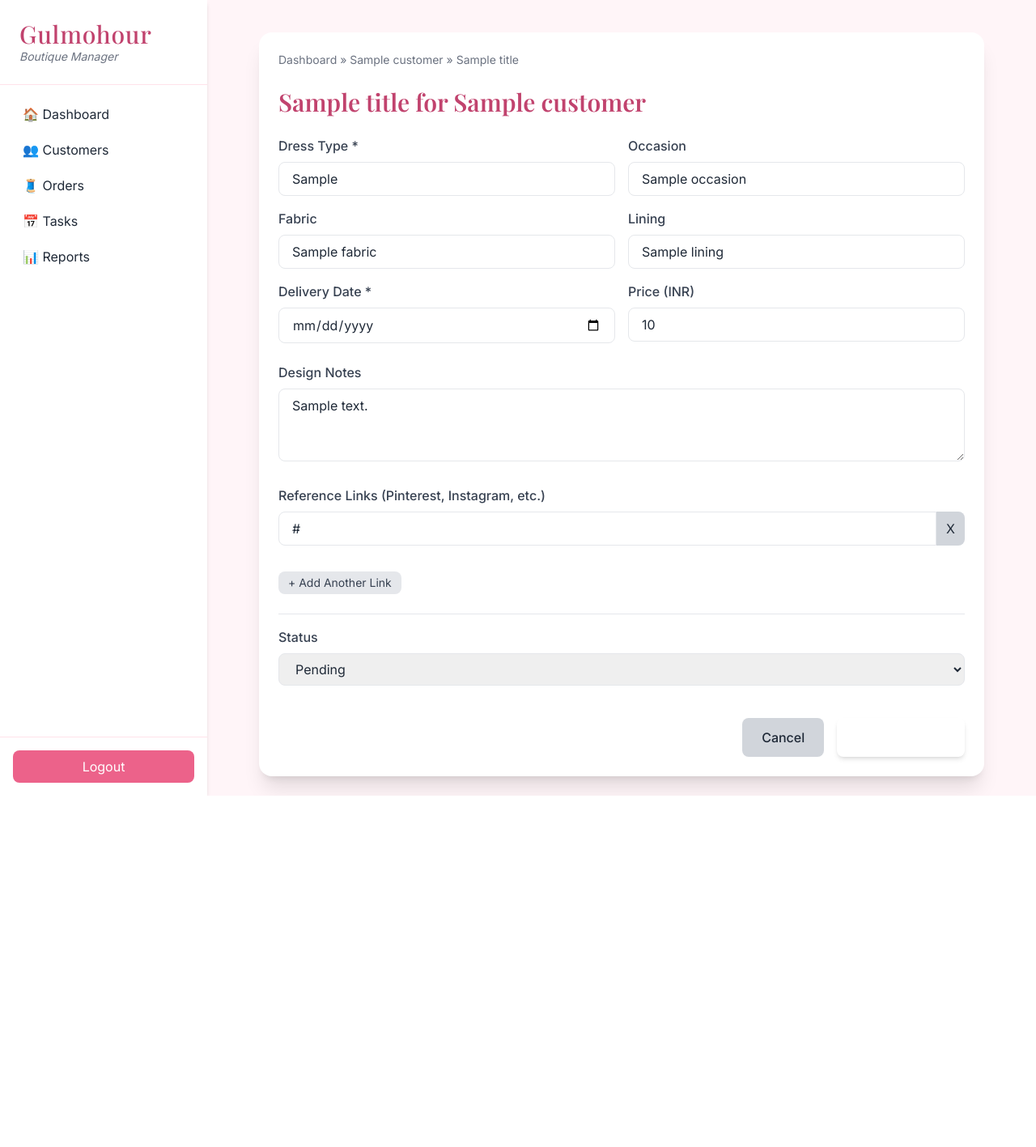
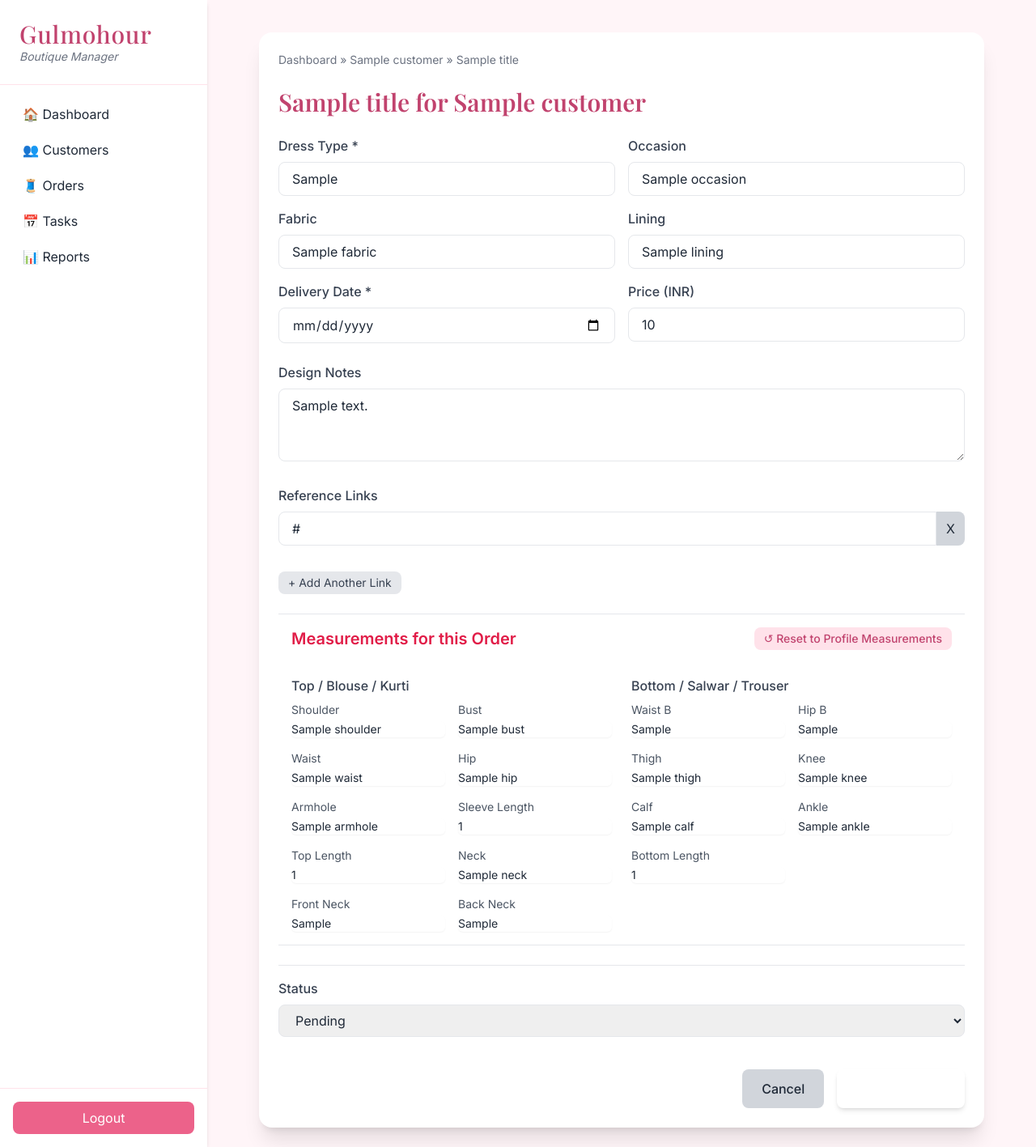
Before and after one commit to sarika0607/GulmohurFashion, a Flask app: template gulmohour_boutique_app/templates/order_form.html in a window 1280 px wide. Shown: the whole page at 81% size. Before the commit the page ends 983 px from the top, so only its background shows below. Run offline with Flask 3, Linux system fonts and the light colour scheme; the template is opened without the code that fills it: most values are stand-ins (such as "Sample title", 1, 10 or a date in 2020); some libraries are stand-ins or nearby versions.

Commit message:
Changes - working order

```diff
--- a/gulmohour_boutique_app/app.py
+++ b/gulmohour_boutique_app/app.py
@@ -112,6 +112,20 @@
         return order_data
     return None
 
+
+@app.route('/view_order/<order_id>')
+def view_order(order_id):
+    """Display all order details including saved measurements."""
+    order_ref = db.collection('orders').document(order_id)
+    doc = order_ref.get()
+    if not doc.exists:
+        flash("Order not found", "error")
+        return redirect(url_for('all_orders'))
+
+    order = doc.to_dict()
+    order['id'] = doc.id
+    return render_template('view_order.html', order=order)
+
 def fetch_all_orders(customer_id=None):
     """Fetches all orders, optionally filtered by customer_id."""
     orders_ref = get_collection_ref('orders')
@@ -160,45 +174,103 @@
     ]
     return tasks
 
+from flask import request, flash, redirect, url_for, render_template
+from datetime import datetime, timedelta
+import json
+
+# Assume `db` is your Firestore client and helper functions exist:
+# get_customer_by_id(customer_id)
+# parse_measurements(form)
+
+# -----------------------------
+# PROCESS ORDER FORM
+# -----------------------------
+
+def clean_for_firestore(obj):
+    """Recursively clean data for Firestore compatibility."""
+    if isinstance(obj, dict):
+        return {k: clean_for_firestore(v) for k, v in obj.items()}
+    elif isinstance(obj, (list, tuple)):
+        clean_list = []
+        for v in obj:
+            if isinstance(v, (str, int, float, bool)) or v is None:
+                clean_list.append(v)
+            elif isinstance(v, dict):
+                clean_list.append(json.dumps(v, default=str))
+            else:
+                clean_list.append(str(v))
+        return clean_list
+    elif isinstance(obj, (str, int, float, bool)) or obj is None:
+        return obj
+    else:
+        return str(obj)
+# -----------------------------
+# PROCESS ORDER FORM
+# -----------------------------
+def process_order_form(order_id=None, customer_id=None, customer_name=''):
+    """Create or update an order. Returns the full order dict including 'id'."""
+    form = dict(request.form)
+    measurements = parse_measurements(form)
+
+    # Fetch customer name to include in order
+    customer = get_customer_by_id(customer_id) if customer_id else None
+    customer_name = customer.get('name') if customer else form.get('customer_name', '')
+
+    data = {
+        'customer_id': customer_id or form.get('customer_id'),
+        'customer_name': customer_name,
+        'dress_type': form.get('dress_type'),
+        'occasion': form.get('occasion'),
+        'fabric': form.get('fabric'),
+        'lining': form.get('lining'),
+        'delivery_date': form.get('delivery_date'),
+        'price': float(form.get('price') or 0),
+        'notes': form.get('notes'),
+        'status': form.get('status', 'Pending'),
+        'reference_links': [l for l in request.form.getlist('reference_link') if l.strip()],
+        'measurements': measurements,
+        'updated_at': firestore.SERVER_TIMESTAMP,
+    }
+
+    data = clean_for_firestore(data)
+    orders_ref = db.collection('orders')
+
+    if not order_id:
+        # Create new order
+        doc_ref = orders_ref.document()
+        data['created_at'] = firestore.SERVER_TIMESTAMP
+        data['is_deleted'] = False
+        doc_ref.set(data)
+        order = data.copy()
+        order['id'] = doc_ref.id
+        flash(f"Order created successfully! ID: {doc_ref.id}", "success")
+        return order
+    else:
+        # Update existing order
+        order_doc_ref = orders_ref.document(order_id)
+        order_doc = order_doc_ref.get()
+        if not order_doc.exists:
+            flash(f"No order found with ID {order_id}", "error")
+            return None
+        order_doc_ref.update(data)
+        order = data.copy()
+        order['id'] = order_id
+        flash("Order updated successfully", "success")
+        return order
+
+
 def parse_measurements(form):
-    """Helper to extract and structure top and bottom measurements from the form data."""
+
+
+    """Extract measurement fields for top and bottom from submitted form."""
     top_fields = ['shoulder','bust','waist','hip','armhole','sleeve_length','top_length','neck','front_neck','back_neck']
     bottom_fields = ['waist_b','hip_b','thigh','knee','calf','ankle','bottom_length']
+    top = {f: form.get(f, '').strip() for f in top_fields}
+    bottom = {f: form.get(f, '').strip() for f in bottom_fields}
+    return {'top': top, 'bottom': bottom}
 
-    measurements = {
-        'top': {field: form.get(field, '').strip() for field in top_fields},
-        'bottom': {field: form.get(field, '').strip() for field in bottom_fields}
-    }
 
-    return measurements
 
-def process_order_form(form, customer_id, customer_name):
-    """Structures order data from form submissions, including measurements."""
-
-    # Process reference links (handles 'reference_link' for single or 'reference_links' for multiple)
-    reference_links = [
-        link.strip()
-        for key, link in form.items()
-        if key.startswith('reference_link') and link.strip()
-    ]
-
-    # Extract order-specific measurements
-    measurements = parse_measurements(form)
-
-    return {
-        'customer_id': customer_id,
-        'customer_name': customer_name,
-        'dress_type': form.get('dress_type', '').strip(),
-        'occasion': form.get('occasion', '').strip(),
-        'fabric': form.get('fabric', '').strip(),
-        'details': form.get('details', '').strip(), # Using 'details' as requested
-        'price': form.get('price', '').strip(),      # Including 'price'
-        'delivery_date': form.get('delivery_date', '').strip(),
-        'status': form.get('status', 'Pending').strip(),
-        'is_deleted': False,
-        'reference_links': reference_links,
-        'measurements': measurements # CRITICAL: Include the extracted measurements
-    }
 
 # --- Routes ---
 
@@ -244,8 +316,29 @@
         total_customers=total_customers
     )
 
+# --- Customer Management ---
+@app.route('/new_order/<customer_id>', methods=['GET', 'POST'])
+def new_order_for_customer(customer_id):
+    """Create a new order for a specific customer with measurements copied from profile."""
+    customer_ref = db.collection('customers').document(customer_id)
+    customer_doc = customer_ref.get()
+    if not customer_doc.exists:
+        flash("Customer not found", "error")
+        return redirect(url_for('customers'))
 
-# --- Customer Management ---
+    customer = customer_doc.to_dict()
+    customer['id'] = customer_doc.id
+
+    if request.method == 'POST':
+        return process_order_form(customer_id=customer_id)
+
+    measurements = customer.get('measurements', {})
+    order_data = {
+        'customer_id': customer_id,
+        'customer_name': customer.get('name'),
+        'measurements': measurements
+    }
+    return render_template('order_form.html', title="New Order", customer=customer, order=order_data)
 
 @app.route('/customers')
 def customers():
@@ -305,7 +398,7 @@
                 'state': form.get('state', '').strip(),
                 'pin': form.get('pin', '').strip(),
             },
-            'measurements': parse_measurements(form),
+            'measurements': parse_measurements(dict(form)),
             'created_at': firestore.SERVER_TIMESTAMP,
             'updated_at': firestore.SERVER_TIMESTAMP,
         }
@@ -398,55 +491,41 @@
     # so we can render them directly.
     return render_template('all_orders.html', orders=orders)
 
+# -----------------------------
+# NEW ORDER ROUTE
+# -----------------------------
+# ----------------------------------------------------------
+# Route: new order
+# ----------------------------------------------------------
 @app.route('/order/new/<customer_id>', methods=['GET', 'POST'])
 def new_order(customer_id):
-    """Add a new order for a specific customer."""
     customer = get_customer_by_id(customer_id)
-    orders_ref = get_collection_ref('orders')
-
-    if not customer or not orders_ref:
-        flash("Customer or Database not ready.", 'error')
+    if not customer:
+        flash("Customer not found.", "error")
         return redirect(url_for('customers'))
 
     if request.method == 'POST':
-        form = request.form
-        order_data = process_order_form(form, customer_id, customer['name'])
+        order_id = process_order_form(order_id=None, customer_id=customer_id)
+        if order_id:  # Only redirect if order creation succeeded
+            return redirect(url_for('view_customer', customer_id=customer_id))
+        else:
+            return redirect(url_for('new_order', customer_id=customer_id))
 
-        # NOTE: Removed the block that incorrectly overwrote submitted measurements
-        # with customer profile measurements. process_order_form now correctly
-        # captures the submitted measurements from the form.
-
-        order_data['created_at'] = firestore.SERVER_TIMESTAMP
-
-        try:
-            _, doc_ref = orders_ref.add(order_data)
-            flash(f"New order for {customer['name']} added successfully!", 'success')
-            return redirect(url_for('view_customer', customer_id=customer_id))
-        except Exception as e:
-            flash(f"Error adding order: {e}", 'error')
-            # Pass form data back to template on error
-            order_data['id'] = 'new'
-            # Pass title back on error
-            return render_template('order_form.html', customer=customer, order=order_data, title="Add New Order")
-
-    # GET request - FIX implemented here
-    # Set default date to today or soon
     default_date = (datetime.now() + timedelta(weeks=2)).strftime('%Y-%m-%d')
-
-    # 1. Retrieve customer's measurements to pre-populate the form (THE FIX)
-    customer_measurements = customer.get('measurements', {'top': {}, 'bottom': {}})
-
-    # 2. Create the default order object
     default_order = {
         'delivery_date': default_date,
         'status': 'Pending',
         'reference_links': [],
-        'measurements': customer_measurements # Inject the customer's measurements here
+        'measurements': customer.get('measurements', {'top': {}, 'bottom': {}}),
+        'customer_name': customer.get('name', '')
     }
 
-    # Pass title to the template
-    return render_template('order_form.html', customer=customer, order=default_order, title="Add New Order")
-
+    return render_template(
+        'order_form.html',
+        customer=customer,
+        order=default_order,
+        title="Add New Order"
+    )
 
 @app.route('/order/edit/<order_id>', methods=['GET', 'POST'])
 def edit_order(order_id):
@@ -459,15 +538,15 @@
         return redirect(url_for('dashboard'))
 
     customer = get_customer_by_id(order['customer_id'])
+    customer_name = customer['name'] if customer else ''
 
     if request.method == 'POST':
-        form = request.form
-        updated_data = process_order_form(form, order['customer_id'], order['customer_name'])
+        updated_data = process_order_form(order_id=order_id, customer_id=order['customer_id'], customer_name=customer_name)
         updated_data['updated_at'] = firestore.SERVER_TIMESTAMP
 
         try:
             orders_ref.document(order_id).update(updated_data)
-            flash(f"Order for {customer['name']} updated successfully!", 'success')
+            flash(f"Order for {customer_name} updated successfully!", 'success')
             return redirect(url_for('view_customer', customer_id=order['customer_id']))
         except Exception as e:
             flash(f"Error updating order: {e}", 'error')
@@ -480,9 +559,7 @@
         except ValueError:
             order['delivery_date'] = (datetime.now() + timedelta(weeks=2)).strftime('%Y-%m-%d')
 
-    # Pass the title to the template
     return render_template('order_form.html', customer=customer, order=order, title="Edit Order")
-
 
 @app.route('/order/delete/<order_id>', methods=['POST'])
 def delete_order(order_id):
--- a/gulmohour_boutique_app/templates/order_form.html
+++ b/gulmohour_boutique_app/templates/order_form.html
@@ -14,56 +14,44 @@
 
   <h2 class="text-3xl font-serif text-rosepink-700 mb-6 font-semibold">{{ title }} for {{ customer.name }}</h2>
 
-  <form method="POST" class="space-y-6">
-
-    <!-- Customer (hidden, pre-selected) -->
+  <form method="POST" class="space-y-6" id="orderForm">
     <input type="hidden" name="customer_id" value="{{ customer.id }}">
 
+    <!-- Order Info -->
     <div class="grid grid-cols-1 md:grid-cols-2 gap-4">
-      <!-- Dress Type -->
       <div>
-        <label for="dress_type" class="block text-gray-700 font-medium mb-2">Dress Type *</label>
-        <input type="text" id="dress_type" name="dress_type"
+        <label class="block text-gray-700 font-medium mb-2">Dress Type *</label>
+        <input type="text" name="dress_type" required
                value="{{ order.dress_type if order else '' }}"
-               class="w-full px-4 py-2 border rounded-lg focus:outline-none focus:ring-2 focus:ring-rosepink-300" required>
+               class="w-full px-4 py-2 border rounded-lg focus:outline-none focus:ring-2 focus:ring-rosepink-300">
       </div>
-
-      <!-- Occasion -->
       <div>
-        <label for="occasion" class="block text-gray-700 font-medium mb-2">Occasion</label>
-        <input type="text" id="occasion" name="occasion"
+        <label class="block text-gray-700 font-medium mb-2">Occasion</label>
+        <input type="text" name="occasion"
                value="{{ order.occasion if order else '' }}"
                class="w-full px-4 py-2 border rounded-lg focus:outline-none focus:ring-2 focus:ring-rosepink-300">
       </div>
-
-      <!-- Fabric -->
       <div>
-        <label for="fabric" class="block text-gray-700 font-medium mb-2">Fabric</label>
-        <input type="text" id="fabric" name="fabric"
+        <label class="block text-gray-700 font-medium mb-2">Fabric</label>
+        <input type="text" name="fabric"
                value="{{ order.fabric if order else '' }}"
                class="w-full px-4 py-2 border rounded-lg focus:outline-none focus:ring-2 focus:ring-rosepink-300">
       </div>
-
-      <!-- Lining -->
       <div>
-        <label for="lining" class="block text-gray-700 font-medium mb-2">Lining</label>
-        <input type="text" id="lining" name="lining"
+        <label class="block text-gray-700 font-medium mb-2">Lining</label>
+        <input type="text" name="lining"
                value="{{ order.lining if order else '' }}"
                class="w-full px-4 py-2 border rounded-lg focus:outline-none focus:ring-2 focus:ring-rosepink-300">
       </div>
-
-      <!-- Delivery Date -->
       <div>
-        <label for="delivery_date" class="block text-gray-700 font-medium mb-2">Delivery Date *</label>
-        <input type="date" id="delivery_date" name="delivery_date"
+        <label class="block text-gray-700 font-medium mb-2">Delivery Date *</label>
+        <input type="date" name="delivery_date" required
                value="{{ order.delivery_date if order else '' }}"
-               class="w-full px-4 py-2 border rounded-lg focus:outline-none focus:ring-2 focus:ring-rosepink-300" required>
+               class="w-full px-4 py-2 border rounded-lg focus:outline-none focus:ring-2 focus:ring-rosepink-300">
       </div>
-
-      <!-- Price / Cost -->
       <div>
-        <label for="price" class="block text-gray-700 font-medium mb-2">Price (INR)</label>
-        <input type="number" id="price" name="price"
+        <label class="block text-gray-700 font-medium mb-2">Price (INR)</label>
+        <input type="number" name="price"
                value="{{ order.price if order else '' }}"
                class="w-full px-4 py-2 border rounded-lg focus:outline-none focus:ring-2 focus:ring-rosepink-300">
       </div>
@@ -71,36 +59,80 @@
 
     <!-- Notes -->
     <div>
-        <label for="notes" class="block text-gray-700 font-medium mb-2">Design Notes</label>
-        <textarea id="notes" name="notes" rows="3"
+      <label class="block text-gray-700 font-medium mb-2">Design Notes</label>
+      <textarea name="notes" rows="3"
                 class="w-full px-4 py-2 border rounded-lg focus:outline-none focus:ring-2 focus:ring-rosepink-300">{{ order.notes if order else '' }}</textarea>
     </div>
 
     <!-- Reference Links -->
     <div id="reference-links-container">
-        <label class="block text-gray-700 font-medium mb-2">Reference Links (Pinterest, Instagram, etc.)</label>
+      <label class="block text-gray-700 font-medium mb-2">Reference Links</label>
       {% if order and order.reference_links %}
         {% for link in order.reference_links %}
           <div class="flex mb-2">
-                    <input type="url" name="reference_link" placeholder="Reference link" value="{{ link }}"
+            <input type="url" name="reference_link" value="{{ link }}"
                    class="flex-grow px-4 py-2 border rounded-l-lg focus:outline-none focus:ring-2 focus:ring-rosepink-300">
             <button type="button" onclick="removeReferenceLink(this)" class="bg-gray-300 text-gray-800 px-3 rounded-r-lg hover:bg-gray-400">X</button>
           </div>
         {% endfor %}
       {% else %}
-            <input type="url" name="reference_link" placeholder="Reference link (e.g., https://pinterest.com/design_idea)"
+        <input type="url" name="reference_link" placeholder="https://pinterest.com/design_idea"
                class="w-full px-4 py-2 border rounded-lg focus:outline-none focus:ring-2 focus:ring-rosepink-300 mb-2">
       {% endif %}
     </div>
-    <button type="button" id="add-link-btn" class="px-3 py-1 bg-gray-200 text-gray-700 rounded-lg hover:bg-gray-300 text-sm">
+    <button type="button" id="add-link-btn"
+            class="px-3 py-1 bg-gray-200 text-gray-700 rounded-lg hover:bg-gray-300 text-sm">
       + Add Another Link
     </button>
 
+    <!-- Measurements Section -->
+    <div class="p-4 border-t border-b border-gray-200 grid grid-cols-1 lg:grid-cols-2 gap-6">
+      <div class="flex items-center justify-between lg:col-span-2 mb-2">
+        <h3 class="text-xl font-semibold text-rose-600">Measurements for this Order</h3>
+        <button type="button" id="resetMeasurements"
+                class="px-3 py-1 bg-rosepink-100 text-rosepink-700 rounded-lg hover:bg-rosepink-200 text-sm font-medium">
+          ↺ Reset to Profile Measurements
+        </button>
+      </div>
+
+      {% set m = order.get('measurements', {}) %}
+      {% set top = m.get('top', {}) %}
+      {% set bottom = m.get('bottom', {}) %}
+
+      <div>
+        <h4 class="font-medium text-gray-700 mb-2">Top / Blouse / Kurti</h4>
+        <div class="grid grid-cols-2 gap-4">
+          {% for f in ['shoulder','bust','waist','hip','armhole','sleeve_length','top_length','neck','front_neck','back_neck'] %}
+            <div>
+              <label class="block text-sm text-gray-600">{{ f.replace('_',' ').title() }}</label>
+              <input type="text" name="{{ f }}" value="{{ top.get(f, '') }}"
+                     autocomplete="off"
+                     class="mt-1 block w-full rounded-md border-gray-300 shadow-sm focus:ring-rose-500 focus:border-rose-500 sm:text-sm">
+            </div>
+          {% endfor %}
+        </div>
+      </div>
+
+      <div>
+        <h4 class="font-medium text-gray-700 mb-2">Bottom / Salwar / Trouser</h4>
+        <div class="grid grid-cols-2 gap-4">
+          {% for f in ['waist_b','hip_b','thigh','knee','calf','ankle','bottom_length'] %}
+            <div>
+              <label class="block text-sm text-gray-600">{{ f.replace('_',' ').title() }}</label>
+              <input type="text" name="{{ f }}" value="{{ bottom.get(f, '') }}"
+                     autocomplete="off"
+                     class="mt-1 block w-full rounded-md border-gray-300 shadow-sm focus:ring-rose-500 focus:border-rose-500 sm:text-sm">
+            </div>
+          {% endfor %}
+        </div>
+      </div>
+    </div>
 
     <!-- Status -->
     <div class="pt-4 border-t">
-      <label for="status" class="block text-gray-700 font-medium mb-2">Status</label>
-      <select id="status" name="status" class="w-full px-4 py-2 border rounded-lg focus:outline-none focus:ring-2 focus:ring-rosepink-300">
+      <label class="block text-gray-700 font-medium mb-2">Status</label>
+      <select name="status"
+              class="w-full px-4 py-2 border rounded-lg focus:outline-none focus:ring-2 focus:ring-rosepink-300">
         <option value="Pending" {% if (order and order.status == 'Pending') or not order %}selected{% endif %}>Pending</option>
         <option value="In Progress" {% if order and order.status == 'In Progress' %}selected{% endif %}>In Progress</option>
         <option value="Delivered" {% if order and order.status == 'Delivered' %}selected{% endif %}>Delivered</option>
@@ -113,42 +145,49 @@
          class="px-6 py-3 bg-gray-300 text-gray-800 rounded-lg hover:bg-gray-400 transition font-medium">
         Cancel
       </a>
-      <button type="submit" class="px-6 py-3 bg-rosepink-600 text-white rounded-lg hover:bg-rosepink-700 transition font-medium shadow-md">
+      <button type="submit"
+              class="px-6 py-3 bg-rosepink-600 text-white rounded-lg hover:bg-rosepink-700 transition font-medium shadow-md">
         {% if order %}Save Changes{% else %}Create Order{% endif %}
       </button>
     </div>
-
   </form>
 </div>
 
-<!-- JS to add/remove reference links dynamically -->
 <script>
+// Add/Remove Reference Links
 function addReferenceLink() {
-    const container = document.getElementById('reference-links-container');
-    const wrapper = document.createElement('div');
-    wrapper.className = 'flex mb-2';
+  const c = document.getElementById('reference-links-container');
+  const w = document.createElement('div');
+  w.className = 'flex mb-2';
+  const i = document.createElement('input');
+  i.type = 'url';
+  i.name = 'reference_link';
+  i.placeholder = 'Reference link';
+  i.className = 'flex-grow px-4 py-2 border rounded-l-lg focus:outline-none focus:ring-2 focus:ring-rosepink-300';
+  const b = document.createElement('button');
+  b.type = 'button'; b.textContent = 'X';
+  b.className = 'bg-gray-300 text-gray-800 px-3 rounded-r-lg hover:bg-gray-400';
+  b.onclick = () => w.remove();
+  w.append(i, b); c.appendChild(w);
+}
+document.getElementById('add-link-btn').addEventListener('click', addReferenceLink);
 
-    const input = document.createElement('input');
-    input.type = 'url';
-    input.name = 'reference_link';
-    input.placeholder = 'Reference link';
-    input.className = 'flex-grow px-4 py-2 border rounded-l-lg focus:outline-none focus:ring-2 focus:ring-rosepink-300';
+// Reset to Profile Measurements
+document.getElementById('resetMeasurements').addEventListener('click', () => {
+  const customerMeasurements = {{ customer.measurements | tojson | safe }};
+  if (!customerMeasurements) return alert('No saved measurements in profile.');
 
-    const button = document.createElement('button');
-    button.type = 'button';
-    button.textContent = 'X';
-    button.onclick = function() { removeReferenceLink(this); };
-    button.className = 'bg-gray-300 text-gray-800 px-3 rounded-r-lg hover:bg-gray-400';
+  const top = customerMeasurements.top || {};
+  const bottom = customerMeasurements.bottom || {};
 
-    wrapper.appendChild(input);
-    wrapper.appendChild(button);
-    container.appendChild(wrapper);
+  for (const [k, v] of Object.entries(top)) {
+    const input = document.querySelector(`input[name="${k}"]`);
+    if (input) input.value = v;
   }
-
-  function removeReferenceLink(button) {
-    button.parentNode.remove();
+  for (const [k, v] of Object.entries(bottom)) {
+    const input = document.querySelector(`input[name="${k}"]`);
+    if (input) input.value = v;
   }
-
-  document.getElementById('add-link-btn').addEventListener('click', addReferenceLink);
+});
 </script>
 {% endblock %}
```
Lines whose indentation alone changed are shown as unchanged.
